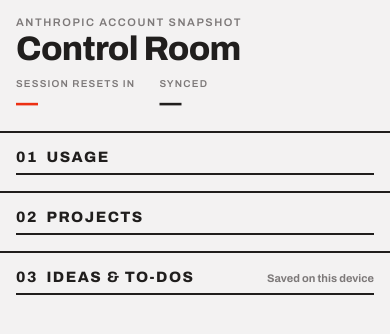
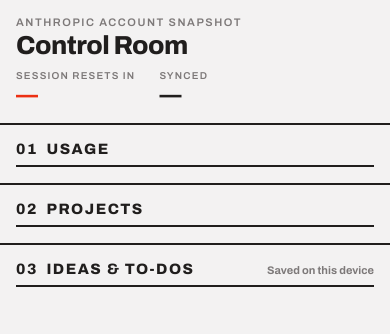
Before and after one commit to jmill72x/claude-control-room, a React (Vite) app in the folder web/: page / in a window 390 px wide. Shown: the top 334 px of the page. Built offline with nearby package versions, Linux system fonts and the light colour scheme; no server answers.

Commit message:
fix: move header h1 sizing out of inline style so phone breakpoint applies

```diff
--- a/web/src/components/Header.jsx
+++ b/web/src/components/Header.jsx
@@ -7,9 +7,9 @@
     <header className="ccr-header">
       <div style={{ display: 'flex', flexDirection: 'column', gap: 4 }}>
         <div className="eyebrow">Anthropic account snapshot</div>
-        <h1 style={{ margin: 0, fontSize: 34, fontWeight: 800, letterSpacing: '-0.02em', lineHeight: 1 }}>
-          Control Room
-        </h1>
+        {/* Sizing lives in CSS, not inline: an inline font-size wins over the
+            phone breakpoint's media query and silently defeats it. */}
+        <h1>Control Room</h1>
       </div>
       <div className="ccr-header-stats">
         <div style={{ display: 'flex', flexDirection: 'column', gap: 2 }}>
--- a/web/src/styles/app.css
+++ b/web/src/styles/app.css
@@ -4,6 +4,9 @@
   border-bottom: var(--rule-strong);
 }
 .ccr-header-stats { display: flex; align-items: flex-end; gap: var(--s6); }
+.ccr-header h1 {
+  margin: 0; font-size: 34px; font-weight: 800; letter-spacing: -0.02em; line-height: 1;
+}
 
 .ccr-grid { display: grid; grid-template-columns: 1fr 1fr 1fr; gap: 0; align-items: stretch; }
 .ccr-col { padding: 20px var(--s5) var(--s6) var(--s5); display: flex; flex-direction: column; gap: 20px; }
```
